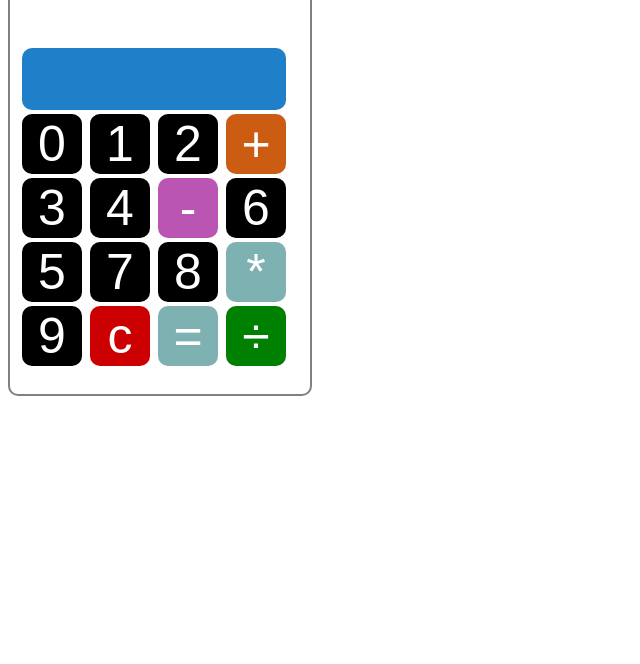
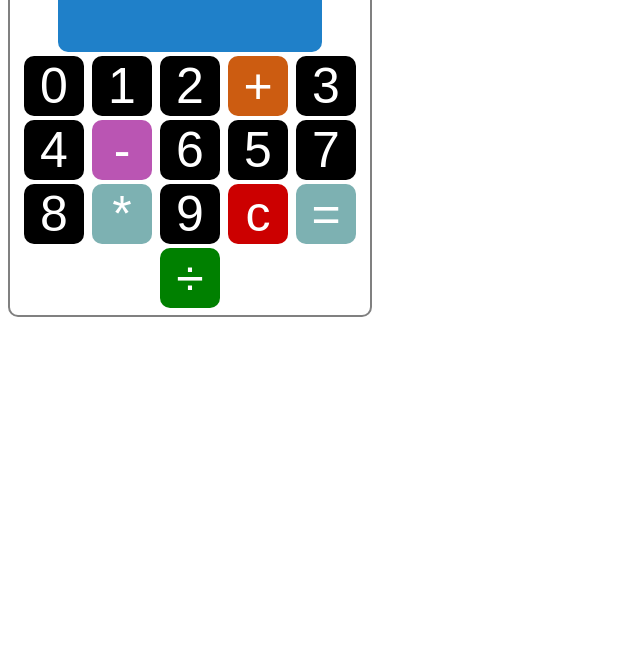
Before and after one commit to Hyfem/blackaliencal.github.io, a plain HTML site: page index.html in a window 1280 px wide. Shown: the part 136-800 px from the top of the page, without its empty margins (0-640 px from the left). Drawn offline with Linux system fonts and the light colour scheme.

Commit message:
Add files via upload

```diff
--- a/style.css
+++ b/style.css
@@ -21,13 +21,14 @@ h1{
 }
 div{
     border: 2px solid grey;
-    width: auto;
-    max-width: 280px;
-    height: 500px;
-    padding: 10px;
+    width: 350px;
+    height: max-content;
+    padding: 5px;
     border-radius: 10px;
     display: flex;
     flex-wrap: wrap;
+    overflow: scroll;
+    text-align: center;
 }
 body{
     display: flex;
```
